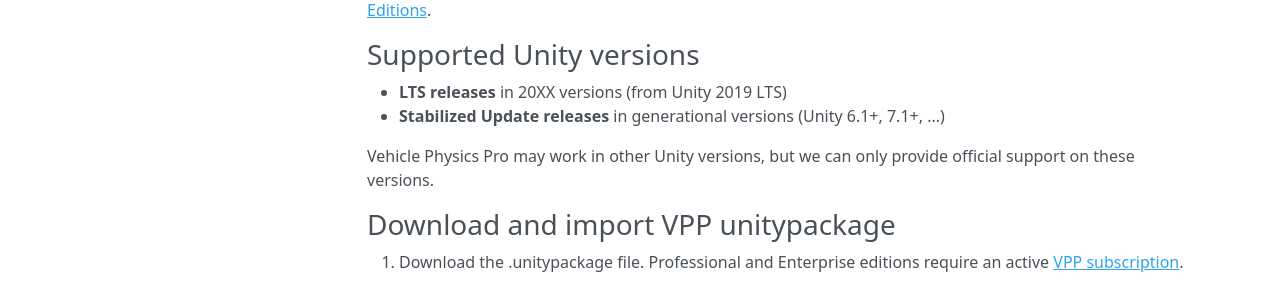
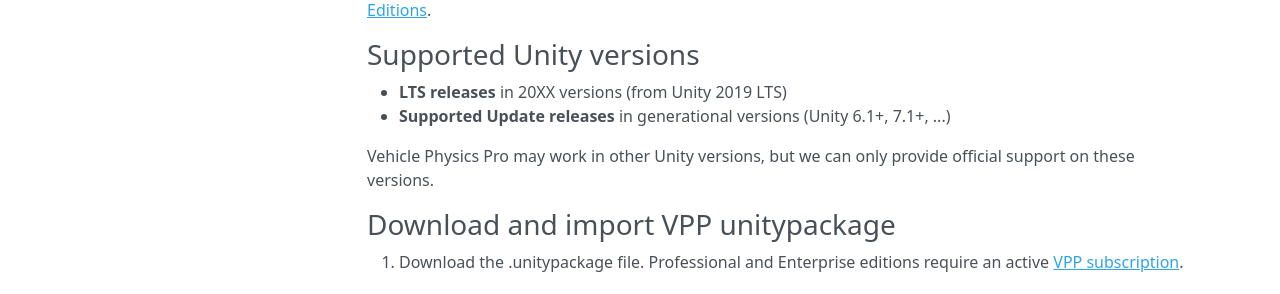
Before and after one commit to EdyJ/vehicle-physics-docs, an MkDocs documentation site: the page built from docs/user-guide/setting-up-vpp.md, in a window 1280 px wide and 900 px high. Shown: the part 328-622 px from the top of the window. Built offline with MkDocs 1.6.1, drawn with Linux system fonts in a browser that asks for light colours; nearby versions of some CDN libraries; library files that are not in the unit come from our copies.

Commit message:
Updated supported Unity versions

```diff
--- a/docs/user-guide/setting-up-vpp.md
+++ b/docs/user-guide/setting-up-vpp.md
@@ -14,7 +14,7 @@
 ### Supported Unity versions
 
 - **LTS releases** in 20XX versions (from Unity 2019 LTS)
-- **Stabilized Update releases** in generational versions (Unity 6.1+, 7.1+, ...)
+- **Supported Update releases** in generational versions (Unity 6.1+, 7.1+, ...)
 
 Vehicle Physics Pro may work in other Unity versions, but we can only provide official support on these versions.
 
```
